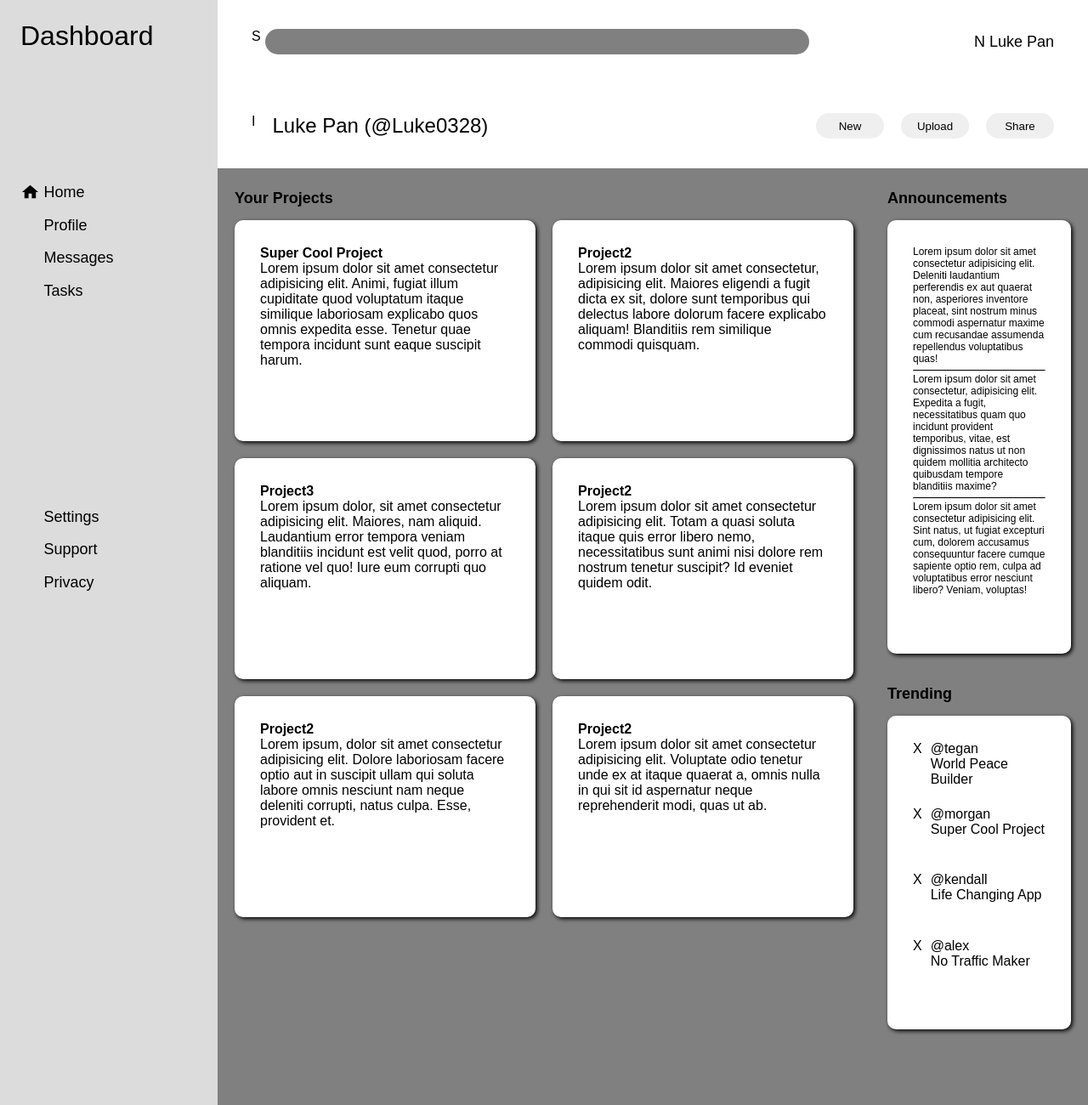
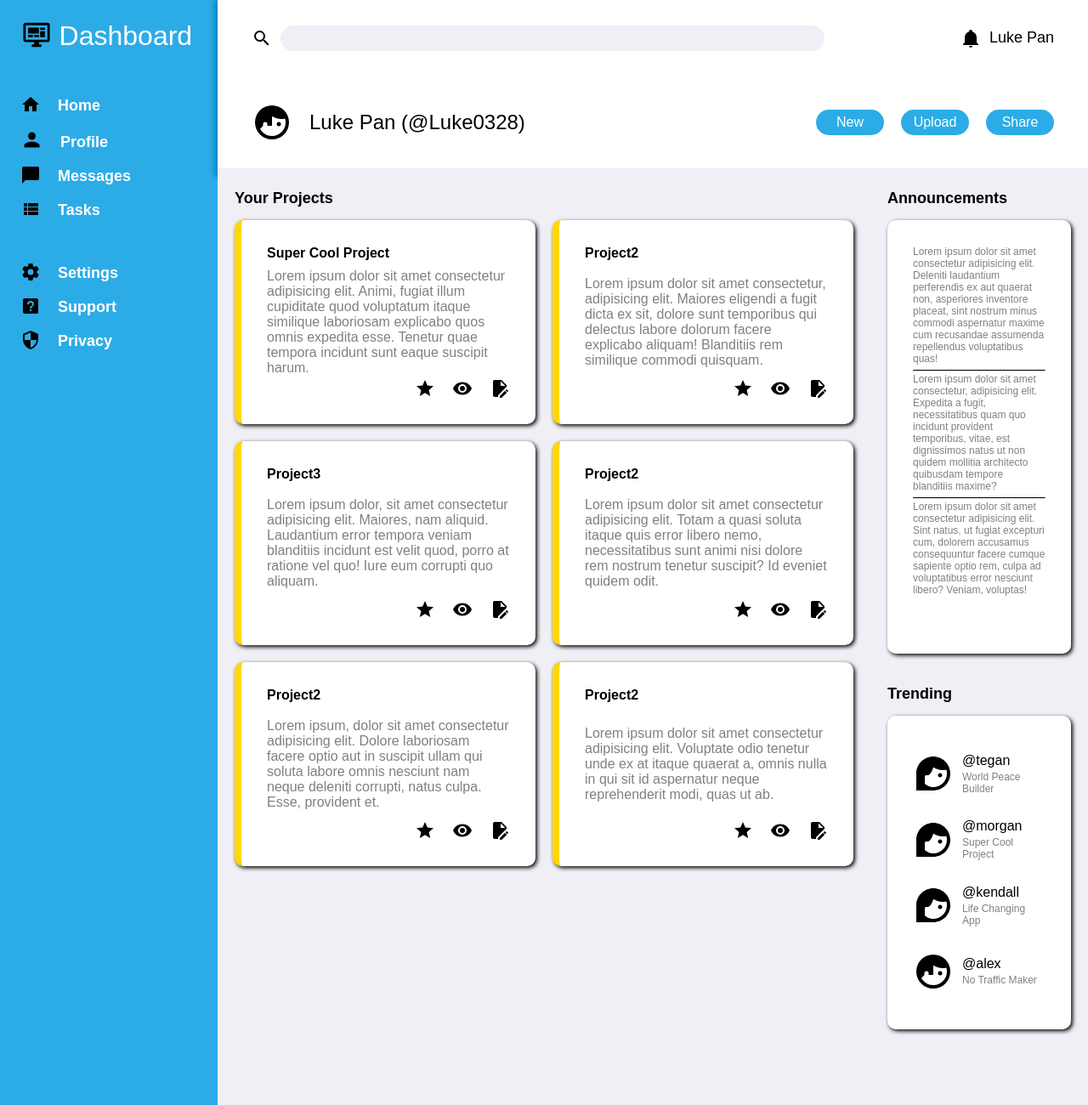
Before and after one commit to Luke0328/odin-exercises, a plain HTML site: page dashboard/index.html in a window 1280 px wide. Shown: the top 1300 px of the page at 85% size. Drawn offline with Linux system fonts and the light colour scheme.

Commit message:
Complete dashboard

```diff
--- a/dashboard/index.html
+++ b/dashboard/index.html
@@ -12,11 +12,11 @@
         <div class="header">
             <div class="nav-bar">
                 <div class="nav-bar-left">
-                    <div class="search-icon">S</div>
+                    <img src="svgs/magnify.svg" alt="Search Icon" class="icon">
                     <div class="search-bar"></div>
                 </div>
                 <div class="nav-bar-right">
-                    <div class="notifications-bell">N</div>
+                    <img src="svgs/bell.svg" alt="Notifications Icon" class="icon">
                     <div>
                         Luke Pan
                     </div>
@@ -24,7 +24,7 @@
             </div>
             <div class="action-bar">
                 <div class="action-bar-left">
-                    <div class="icon">I</div>
+                    <img src="svgs/face-man-profile.svg" alt="Your Icon" class="big-icon">
                     <div class="name">Luke Pan (@Luke0328)</div>
                 </div>
                 <div class="action-bar-right">
@@ -36,40 +36,43 @@
         </div>
 
         <div class="sidebar">
-            <div class="sidebar-title">Dashboard</div>
+            <div class="sidebar-title-group">
+                <img src="svgs/monitor-dashboard.svg" alt="Dashboard Icon" class="icon">
+                <div class="sidebar-title">Dashboard</div>
+            </div>
 
             <div class="sidebar-top-group">
                 <div class="sidebar-row">
-                    <div class="sidebar-icon">
-                        <img src="svgs/home.svg" alt="Home Icon">
-                    </div>
-                    <div class="sidebar-home">Home</div>
+                    <img src="svgs/home.svg" alt="Home Icon" class="icon">
+                    <div class="sidebar-text">Home</div>
                 </div>
                 <div class="sidebar-row">
-                    <div class="sidebar-icon"></div>
-                    <div class="sidebar-profile">Profile</div>
+                    <div class="icon">
+                        <img src="svgs/account.svg" alt="Profile Icon">
+                    </div>
+                    <div class="sidebar-text">Profile</div>
                 </div>
                 <div class="sidebar-row">
-                    <div class="sidebar-icon"></div>
-                    <div class="sidebar-messages">Messages</div>
+                    <img src="svgs/message.svg" alt="Messages Icon" class="icon">
+                    <div class="sidebar-text">Messages</div>
                 </div>
                 <div class="sidebar-row">
-                    <div class="sidebar-icon"></div>
-                    <div class="sidebar-tasks">Tasks</div>
+                    <img src="svgs/view-list.svg" alt="Tasks Icon" class="icon">
+                    <div class="sidebar-text">Tasks</div>
                 </div>
             </div>
             <div class="sidebar-bot-group">
                 <div class="sidebar-row">
-                    <div class="sidebar-icon"></div>
-                    <div class="sidebar-settings">Settings</div>
+                    <img src="svgs/cog.svg" alt="Settings Icon" class="icon">
+                    <div class="sidebar-text">Settings</div>
                 </div>
                 <div class="sidebar-row">
-                    <div class="sidebar-icon"></div>
-                    <div class="sidebar-support">Support</div>
+                    <img src="svgs/help-box.svg" alt="Support Icon" class="icon">
+                    <div class="sidebar-text">Support</div>
                 </div>
                 <div class="sidebar-row">
-                    <div class="sidebar-icon"></div>
-                    <div class="sidebar-privacy">Privacy</div>
+                    <img src="svgs/security.svg" alt="Privacy Icon" class="icon">
+                    <div class="sidebar-text">Privacy</div>
                 </div>
             </div>
         </div>
@@ -79,27 +82,59 @@
             <div class="main-content-cards">
                 <div class="card">
                     <div class="card-title"><b>Super Cool Project</b></div>
-                    Lorem ipsum dolor sit amet consectetur adipisicing elit. Animi, fugiat illum cupiditate quod voluptatum itaque similique laboriosam explicabo quos omnis expedita esse. Tenetur quae tempora incidunt sunt eaque suscipit harum.
+                    <div class="card-text">Lorem ipsum dolor sit amet consectetur adipisicing elit. Animi, fugiat illum cupiditate quod voluptatum itaque similique laboriosam explicabo quos omnis expedita esse. Tenetur quae tempora incidunt sunt eaque suscipit harum.</div>
+                    <div class="icon-group">
+                        <img src="svgs/star.svg" alt="Favorite Project" class="icon">
+                        <img src="svgs/eye.svg" alt="View Project" class="icon">
+                        <img src="svgs/file-edit.svg" alt="Edit Project" class="icon">
+                    </div>
                 </div>
                 <div class="card">
                     <div class="card-title"><b>Project2</b></div>
-                    Lorem ipsum dolor sit amet consectetur, adipisicing elit. Maiores eligendi a fugit dicta ex sit, dolore sunt temporibus qui delectus labore dolorum facere explicabo aliquam! Blanditiis rem similique commodi quisquam.
+                    <div class="card-text">Lorem ipsum dolor sit amet consectetur, adipisicing elit. Maiores eligendi a fugit dicta ex sit, dolore sunt temporibus qui delectus labore dolorum facere explicabo aliquam! Blanditiis rem similique commodi quisquam.</div>
+                    <div class="icon-group">
+                        <img src="svgs/star.svg" alt="Favorite Project" class="icon">
+                        <img src="svgs/eye.svg" alt="View Project" class="icon">
+                        <img src="svgs/file-edit.svg" alt="Edit Project" class="icon">
+                    </div>
                 </div>
                 <div class="card">
                     <div class="card-title"><b>Project3</b></div>
-                    Lorem ipsum dolor, sit amet consectetur adipisicing elit. Maiores, nam aliquid. Laudantium error tempora veniam blanditiis incidunt est velit quod, porro at ratione vel quo! Iure eum corrupti quo aliquam.
+                    <div class="card-text">Lorem ipsum dolor, sit amet consectetur adipisicing elit. Maiores, nam aliquid. Laudantium error tempora veniam blanditiis incidunt est velit quod, porro at ratione vel quo! Iure eum corrupti quo aliquam.</div>
+                    <div class="icon-group">
+                        <img src="svgs/star.svg" alt="Favorite Project" class="icon">
+                        <img src="svgs/eye.svg" alt="View Project" class="icon">
+                        <img src="svgs/file-edit.svg" alt="Edit Project" class="icon">
+                    </div>
                 </div>
                 <div class="card">
                     <div class="card-title"><b>Project2</b></div>
-                    Lorem ipsum dolor sit amet consectetur adipisicing elit. Totam a quasi soluta itaque quis error libero nemo, necessitatibus sunt animi nisi dolore rem nostrum tenetur suscipit? Id eveniet quidem odit.
+                    <div class="card-text">Lorem ipsum dolor sit amet consectetur adipisicing elit. Totam a quasi soluta itaque quis error libero nemo, necessitatibus sunt animi nisi dolore rem nostrum tenetur suscipit? Id eveniet quidem odit.</div>
+                    <div class="icon-group">
+                        <img src="svgs/star.svg" alt="Favorite Project" class="icon">
+                        <img src="svgs/eye.svg" alt="View Project" class="icon">
+                        <img src="svgs/file-edit.svg" alt="Edit Project" class="icon">
+                    </div>
                 </div>
+
                 <div class="card">
                     <div class="card-title"><b>Project2</b></div>
-                    Lorem ipsum, dolor sit amet consectetur adipisicing elit. Dolore laboriosam facere optio aut in suscipit ullam qui soluta labore omnis nesciunt nam neque deleniti corrupti, natus culpa. Esse, provident et.
+                    <div class="card-text">Lorem ipsum, dolor sit amet consectetur adipisicing elit. Dolore laboriosam facere optio aut in suscipit ullam qui soluta labore omnis nesciunt nam neque deleniti corrupti, natus culpa. Esse, provident et.</div>
+                    <div class="icon-group">
+                        <img src="svgs/star.svg" alt="Favorite Project" class="icon">
+                        <img src="svgs/eye.svg" alt="View Project" class="icon">
+                        <img src="svgs/file-edit.svg" alt="Edit Project" class="icon">
+                    </div>
                 </div>
+
                 <div class="card">
                     <div class="card-title"><b>Project2</b></div>
-                    Lorem ipsum dolor sit amet consectetur adipisicing elit. Voluptate odio tenetur unde ex at itaque quaerat a, omnis nulla in qui sit id aspernatur neque reprehenderit modi, quas ut ab.
+                    <div class="card-text">Lorem ipsum dolor sit amet consectetur adipisicing elit. Voluptate odio tenetur unde ex at itaque quaerat a, omnis nulla in qui sit id aspernatur neque reprehenderit modi, quas ut ab.</div>
+                    <div class="icon-group">
+                        <img src="svgs/star.svg" alt="Favorite Project" class="icon">
+                        <img src="svgs/eye.svg" alt="View Project" class="icon">
+                        <img src="svgs/file-edit.svg" alt="Edit Project" class="icon">
+                    </div>
                 </div>
             </div>
         </div>
@@ -109,17 +144,15 @@
                 <div class="subtitle">Announcements</div>
                 <div class="announcements-card">
                     <div class="announcement">
-                        Lorem ipsum dolor sit amet consectetur adipisicing elit. Deleniti laudantium perferendis ex aut quaerat non, asperiores inventore placeat, sint nostrum minus commodi aspernatur maxime cum recusandae assumenda repellendus voluptatibus quas!
+                        <div class="card-text">Lorem ipsum dolor sit amet consectetur adipisicing elit. Deleniti laudantium perferendis ex aut quaerat non, asperiores inventore placeat, sint nostrum minus commodi aspernatur maxime cum recusandae assumenda repellendus voluptatibus quas!</div>
                         <hr class="divider">
-
                     </div>
                     <div class="announcement">
-                        Lorem ipsum dolor sit amet consectetur, adipisicing elit. Expedita a fugit, necessitatibus quam quo incidunt provident temporibus, vitae, est dignissimos natus ut non quidem mollitia architecto quibusdam tempore blanditiis maxime?
+                        <div class="card-text">Lorem ipsum dolor sit amet consectetur, adipisicing elit. Expedita a fugit, necessitatibus quam quo incidunt provident temporibus, vitae, est dignissimos natus ut non quidem mollitia architecto quibusdam tempore blanditiis maxime?</div>
                         <hr class="divider">
-
                     </div>
                     <div class="announcement">
-                        Lorem ipsum dolor sit amet consectetur adipisicing elit. Sint natus, ut fugiat excepturi cum, dolorem accusamus consequuntur facere cumque sapiente optio rem, culpa ad voluptatibus error nesciunt libero? Veniam, voluptas!
+                        <div class="card-text">Lorem ipsum dolor sit amet consectetur adipisicing elit. Sint natus, ut fugiat excepturi cum, dolorem accusamus consequuntur facere cumque sapiente optio rem, culpa ad voluptatibus error nesciunt libero? Veniam, voluptas!</div>
                     </div>
                 </div>
             </div>
@@ -127,20 +160,32 @@
                 <div class="subtitle">Trending</div>
                 <div class="trending-card">
                     <div class="trending-profile">
-                        <div class="trending-profile-icon">X</div>
-                        <div class="trending-profile-name">@tegan<br>World Peace Builder</div>
+                        <img src="svgs/face-woman-profile.svg" alt="Your Icon" class="big-icon">
+                        <div class="trending-text-group">
+                            <div>@tegan</div>
+                            <div class="card-subtext">World Peace Builder</div>
+                        </div>
                     </div>
                     <div class="trending-profile">
-                        <div class="trending-profile-icon">X</div>
-                        <div class="trending-profile-name">@morgan<br>Super Cool Project</div>
+                        <img src="svgs/face-woman-profile.svg" alt="Your Icon" class="big-icon">
+                        <div class="trending-text-group">
+                            <div>@morgan</div>
+                            <div class="card-subtext">Super Cool Project</div>
+                        </div>
                     </div>
                     <div class="trending-profile">
-                        <div class="trending-profile-icon">X</div>
-                        <div class="trending-profile-name">@kendall<br>Life Changing App</div>
+                        <img src="svgs/face-woman-profile.svg" alt="Your Icon" class="big-icon">
+                        <div class="trending-text-group">
+                            <div>@kendall</div>
+                            <div class="card-subtext">Life Changing App</div>
+                        </div>
                     </div>
                     <div class="trending-profile">
-                        <div class="trending-profile-icon">X</div>
-                        <div class="trending-profile-name">@alex<br>No Traffic Maker</div>
+                        <img src="svgs/face-man-profile.svg" alt="Your Icon" class="big-icon">
+                        <div class="trending-text-group">
+                            <div>@alex</div>
+                            <div class="card-subtext">No Traffic Maker</div>
+                        </div>
                     </div>
                 </div>
             </div>
--- a/dashboard/styles.css
+++ b/dashboard/styles.css
@@ -1,6 +1,6 @@
 :root {
-    --primary-color: gray;
-    --secondary-color: gainsboro;
+    --primary-color: #efeff5;
+    --secondary-color: #10a1e4e1;
     --accent-color: gold;
 
     --first-font-size: 24px;
@@ -26,8 +26,9 @@ body {
     grid-column: 1 / 2;
     grid-row: 1 / -1;
 
-    display: grid;
-    grid-template-rows: 1fr 2fr 4fr;
+    display: flex;
+    flex-direction: column;
+    gap: 50px;
 }
 
 .sidebar-row {
@@ -36,13 +37,43 @@ body {
     gap: 5px;
 }
 
-.sidebar-icon {
-    height: 1.25em;
-    width: 1.25em;
+.icon {
+    height: 1.5em;
+    width: 1.5em;
+}
+
+img {
+    fill: white;
+}
+
+.icon-group {
+    display: grid;
+    grid-template-columns: 1fr 1fr 1fr;
+    gap: 20px;
+    justify-self: end;
+    align-self: end;
+}
+
+.sidebar-title-group .icon {
+    height: 2.1em;
+    width: 2.1em;
+}
+
+.sidebar-title-group {
+    display: flex;
+    align-items: start;
+    gap: 10px;
+    padding-left: 2px;
 }
 
 .sidebar-title {
+    color: white;
     font-size: 32px;
+}
+
+.sidebar-text {
+    color: white;
+    font-weight: bold;
 }
 
 .sidebar-top-group,
@@ -52,16 +83,23 @@ body {
     gap: 16px;
 }
 
+.sidebar-row {
+    display: flex;
+    gap: 20px;
+}
+
 .sidebar-row div {
     font-size: var(--second-font-size);
 }
 
 .header {
     padding: 0px 40px 0px 40px;
+    box-shadow: 0px 5px 5px 5px;
     grid-column: 2 / -1;
     grid-row: 1 / 2;
 
     display: grid;
+
 }
 
 .nav-bar {
@@ -73,7 +111,8 @@ body {
 .nav-bar-left,
 .nav-bar-right {
     display: flex;
-    gap: 5px;
+    align-items: center;
+    gap: 10px;
 }
 
 .nav-bar-right div {
@@ -81,7 +120,7 @@ body {
 }
 
 .search-bar {
-    background-color: gray;
+    background-color: var(--primary-color);
     width: 50vw;
     height: 30px;
     border-radius: 20px;
@@ -96,6 +135,7 @@ body {
 
 .name {
     font-size: var(--first-font-size);
+    align-self: center;
 }
 
 .action-bar-left,
@@ -105,10 +145,13 @@ body {
 }
 
 .action-bar-right button {
+    background-color: var(--secondary-color);
     border-width: 0px;
     border-radius: 20px;
     width: 80px;
     height: 30px;
+    font-size: 16px;
+    color: white;
 }
 
 .main-content {
@@ -127,8 +170,11 @@ body {
 }
 
 .card {
-    height: 200px;
+    height: 180px;
     background-color: white;
+    display: grid;
+    grid-template-rows: repeat(3, 1fr);
+    border-left: 8px solid var(--accent-color);
 }
 
 .main-content-sidebar {
@@ -160,6 +206,14 @@ body {
 .trending-profile {
     display: flex;
     gap: 10px;
+    align-items: center;
+}
+
+.trending-text-group {
+    display: flex;
+    flex-direction: column;
+    justify-content: center;
+    gap: 3px;
 }
 
 .card,
@@ -172,7 +226,6 @@ body {
 
 .announcement {
     overflow: hidden;
-    /* white-space: nowrap; */
     text-overflow: ellipsis;
     font-size: 12px;
 }
@@ -186,3 +239,17 @@ body {
     font-size: var(--second-font-size);
     font-weight: bold;
 }
+
+.card-text,
+.card-subtext {
+    color: gray;
+}
+
+.card-subtext {
+    font-size: 12px;
+}
+
+.big-icon {
+    height: 3em;
+    width: 3em;
+}
```
Also changed, not shown: dashboard/svgs/face-man-profile.svg (added), dashboard/svgs/face-woman-profile.svg (added), 1 other file.
